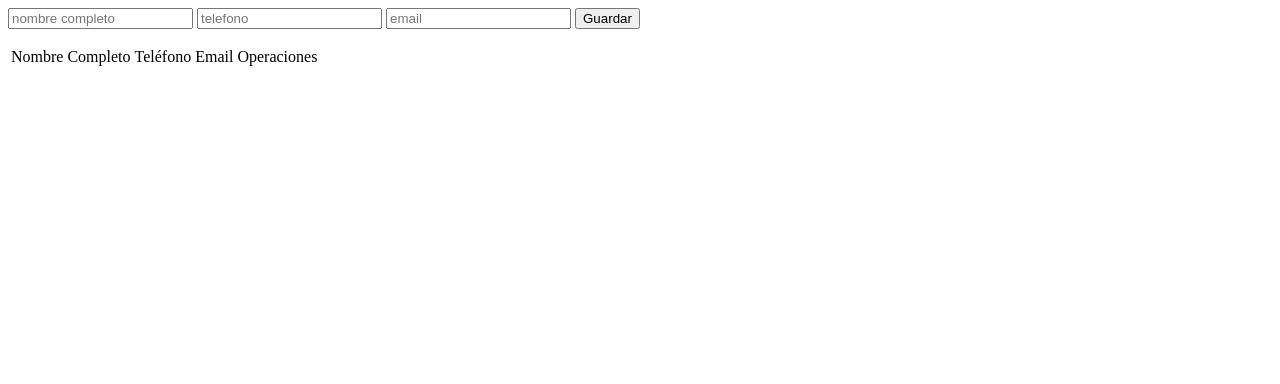
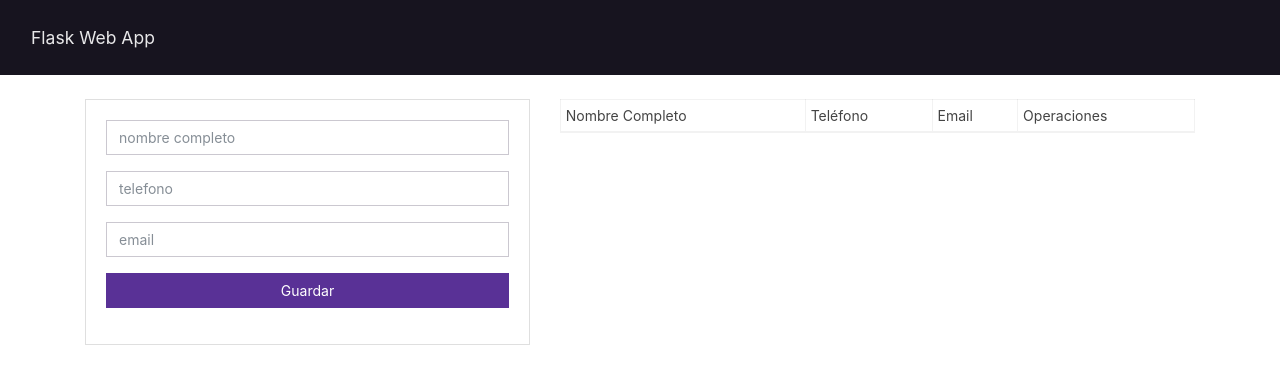
Before and after one commit to cromewar/flask_web_app, a Flask app: page / in a window 1280 px wide. Shown: the top 384 px of the page. Run offline with Flask 2, Linux system fonts and the light colour scheme; data that the repository does not hold is empty; some libraries are stand-ins or nearby versions.

Commit message:
basic css

```diff
--- a/templates/index.html
+++ b/templates/index.html
@@ -1,22 +1,44 @@
+{% extends 'layout.html' %}
+
+{% block body %}
+
+<div class="row">
+    <div class="col-md-5">
         {% with messages = get_flashed_messages() %}
         {% if messages %}
         {% for message in messages %}
+
+            <div class="alert alert-success alert-dismissible fade show" role="alert">
                 <p> {{message}} </p>
+                <button type="button" class="btn-close" data-bs-dismiss="alert" aria-label="Close"></button>
+            </div>
+
         {% endfor %}
         {% endif %}
         {% endwith %}
+        <div class="card card-body">
+            <form action="/add_client" method="POST">
+                <div class="form-group">
 
-<form action="/add_client" method="POST">
-    <input type="text" name="fullname" placeholder="nombre completo">
-    <input type="text" name="phone" placeholder="telefono">
-    <input type="text" name="email" placeholder="email">
-    <button type="submit">
+                    <input type="text" name="fullname" placeholder="nombre completo" class="form-control">
+                </div>
+                <div class="form-group">
+                    <input type="text" name="phone" placeholder="telefono" class="form-control">
+                </div>
+                <div class="form-group">
+
+                    <input type="text" name="email" placeholder="email" class="form-control">
+                </div>
+                <div class="form-group">
+                    <button type="submit" class="btn btn-primary btn-block">
                         Guardar
                     </button>
-
+                </div>
             </form>
-
-<table>
+        </div>
+    </div>
+    <div class="col-md-7">
+        <table class="table table-striped bg-white table-sm table-bordered">
             <thead>
                 <tr>
                     <td>Nombre Completo</td>
@@ -32,10 +54,20 @@
                         <td>{{cliente.2}}</td>
                         <td>{{cliente.3}}</td>
                         <td>
-                    <a href="/edit/{{cliente.0}}">Editar</a>
-                    <a href="/delete/{{cliente.0}}">Eliminar</a>
+                            <a href="/edit/{{cliente.0}}" class="btn btn-secondary">Editar</a>
+                            <a href="/delete/{{cliente.0}}" class="btn btn-danger">Eliminar</a>
                         </td>
                     </tr>
                 {% endfor %}
             </tbody>
         </table>
+    </div>
+</div>
+
+
+
+
+
+
+
+{% endblock %}
--- /dev/null
+++ b/templates/layout.html
@@ -0,0 +1,29 @@
+<!DOCTYPE html>
+<html lang="es">
+<head>
+    <meta charset="UTF-8">
+    <meta http-equiv="X-UA-Compatible" content="IE=edge">
+    <meta name="viewport" content="width=device-width, initial-scale=1.0">
+    <title>Flask Web App</title>
+    <link rel="stylesheet" href="https://bootswatch.com/4/pulse/bootstrap.min.css">
+
+</head>
+<body>
+    <nav class="navbar navbar-expand-lg navbar-dark bg-dark">
+        <div class="container-fluid">
+          <a class="navbar-brand" href="/">Flask Web App</a>
+          <button class="navbar-toggler" type="button" data-bs-toggle="collapse" data-bs-target="#navbarNavAltMarkup" aria-controls="navbarNavAltMarkup" aria-expanded="false" aria-label="Toggle navigation">
+            <span class="navbar-toggler-icon"></span>
+          </button>
+
+        </div>
+      </nav>
+
+    <div class="container pt-4">
+        {% block body %}
+        {% endblock %}
+    </div>
+
+    <script src="https://cdn.jsdelivr.net/npm/bootstrap@5.0.0-beta3/dist/js/bootstrap.bundle.min.js" integrity="sha384-JEW9xMcG8R+pH31jmWH6WWP0WintQrMb4s7ZOdauHnUtxwoG2vI5DkLtS3qm9Ekf" crossorigin="anonymous"></script>
+</body>
+</html>
```
Also changed, not shown: templates/editar_cliente.html (+26 -8 lines). Lines whose indentation alone changed are shown as unchanged.
